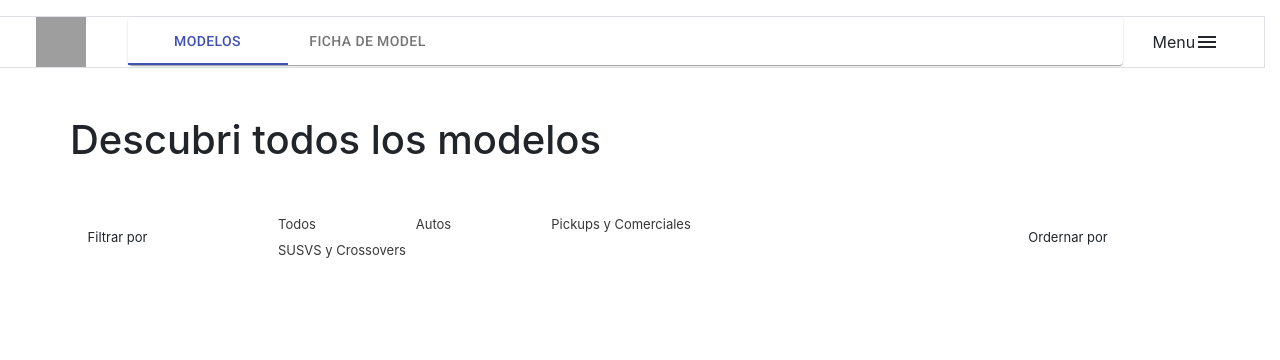
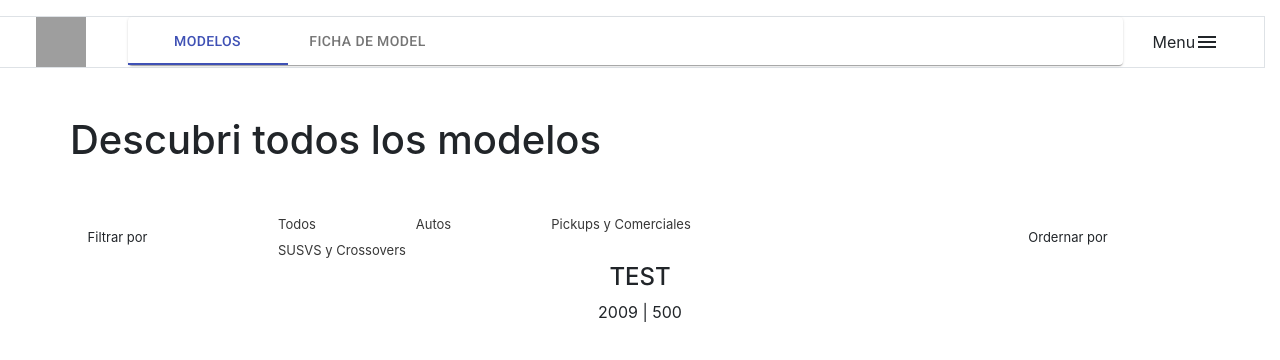
Before and after one commit to ferdiaz93/fullstack_challenge, a React (Create React App) app in the folder front/: page / in a window 1280 px wide. Shown: the top 360 px of the page. Built offline with nearby package versions, Linux system fonts and the light colour scheme; grey boxes are pictures that could not be loaded.

Commit message:
vehicle component added

```diff
--- /dev/null
+++ b/front/src/components/Vehicle.tsx
@@ -0,0 +1,14 @@
+import React, { useState, Fragment } from 'react'
+
+function Vehicle(props:any) {
+  return (
+    <>
+      <div>
+        <h4>{props.vehicle.brandName}</h4>
+        <p>{props.vehicle.year} | {props.vehicle.price}</p>
+      </div>
+    </>
+  )
+}
+
+export default Vehicle;
--- a/front/src/views/ModelosView.tsx
+++ b/front/src/views/ModelosView.tsx
@@ -1,8 +1,16 @@
-import React from 'react'
+import React, { useState } from 'react'
 import Nav from 'react-bootstrap/Nav'
 import '../styles/modelosView.css'
+import Vehicle from '../components/Vehicle';
 
 function ModelosView(){
+  const [vehicles, setVehicles] = useState([{
+    brandName: "TEST",
+    year: "2009",
+    price: "500",
+    imgUrl: "testing"
+  }]);
+
     return (
       <main className="container mt-5 px-0">
         <h1 className="text-left">Descubri todos los modelos</h1>
@@ -28,6 +36,13 @@ function ModelosView(){
             Ordernar por
           </div>
         </div>
+        <div>
+          {vehicles.map((item, i) => {
+            return(
+              <Vehicle vehicle={item} key={i}/>
+            )
+          })}
+        </div>
       </main>
     )
 }
```
